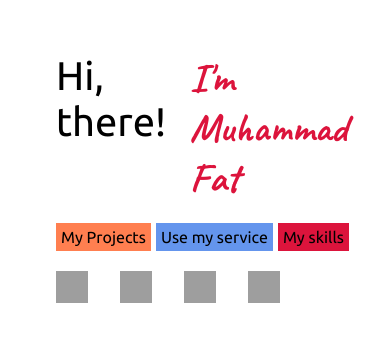
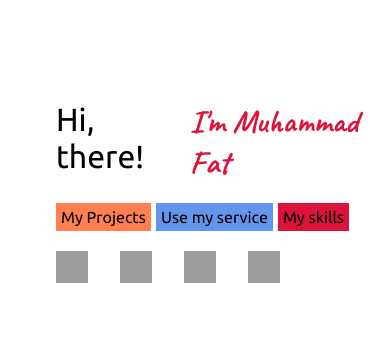
Before and after one commit to fathisiddiqi/fathisiddiqi.github.io, a Gatsby site: page / in a window 390 px wide. Shown: the part 139-480 px from the top of the page. Built offline with nearby package versions, Linux system fonts and the light colour scheme; Gatsby itself is replaced by a stand-in of ours; grey boxes are pictures that could not be loaded.

Commit message:
change media quieries

```diff
--- a/src/styles/global.css
+++ b/src/styles/global.css
@@ -66,3 +66,22 @@
 .mr-2 {
   margin-right: 5rem;
 }
+
+@media (max-width: 575.98px) {
+  .container {
+    font-family: "Ubuntu", sans-serif;
+    margin-top: 15rem;
+    display: flex;
+    flex-direction: column;
+  }
+
+  .greeting-suffix {
+    font-size: 32px;
+    margin-right: 20px;
+  }
+
+  .greeting-content {
+    font-size: 32px;
+    font-family: "Caveat", cursive;
+  }
+}
```
